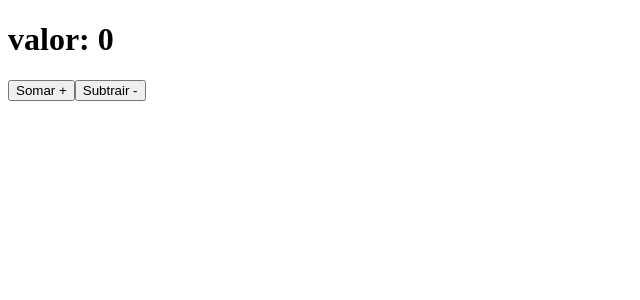
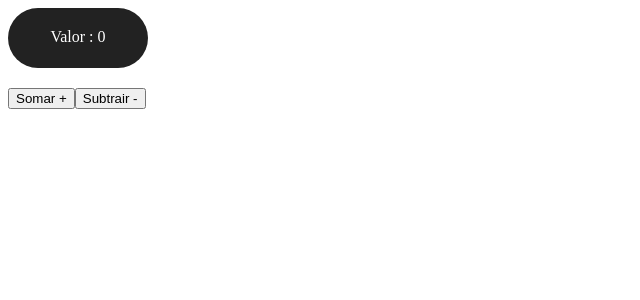
Before and after one commit to rodolphoreis/next, a Next.js app: page /estado/contador in a window 1280 px wide. Shown: the top 300 px of the page, without its empty margins (0-640 px from the left). Built offline with nearby package versions, Linux system fonts and the light colour scheme.

Commit message:
feat: use component

```diff
--- a/src/pages/estado/contador.jsx
+++ b/src/pages/estado/contador.jsx
@@ -1,4 +1,5 @@
 import { useState } from "react";
+import ContadorDisplay from "../../../components/ContadorDisplay";
 
 const contador = () => {
   const [numero, setNumero] = useState(0);
@@ -9,7 +10,8 @@ const contador = () => {
 
   return (
     <div>
-      <h1>valor: {numero}</h1>
+      <ContadorDisplay numero={numero} />
+
       <button onClick={incremento}>Somar + </button>
       <button onClick={decremento}> Subtrair - </button>
     </div>
```
